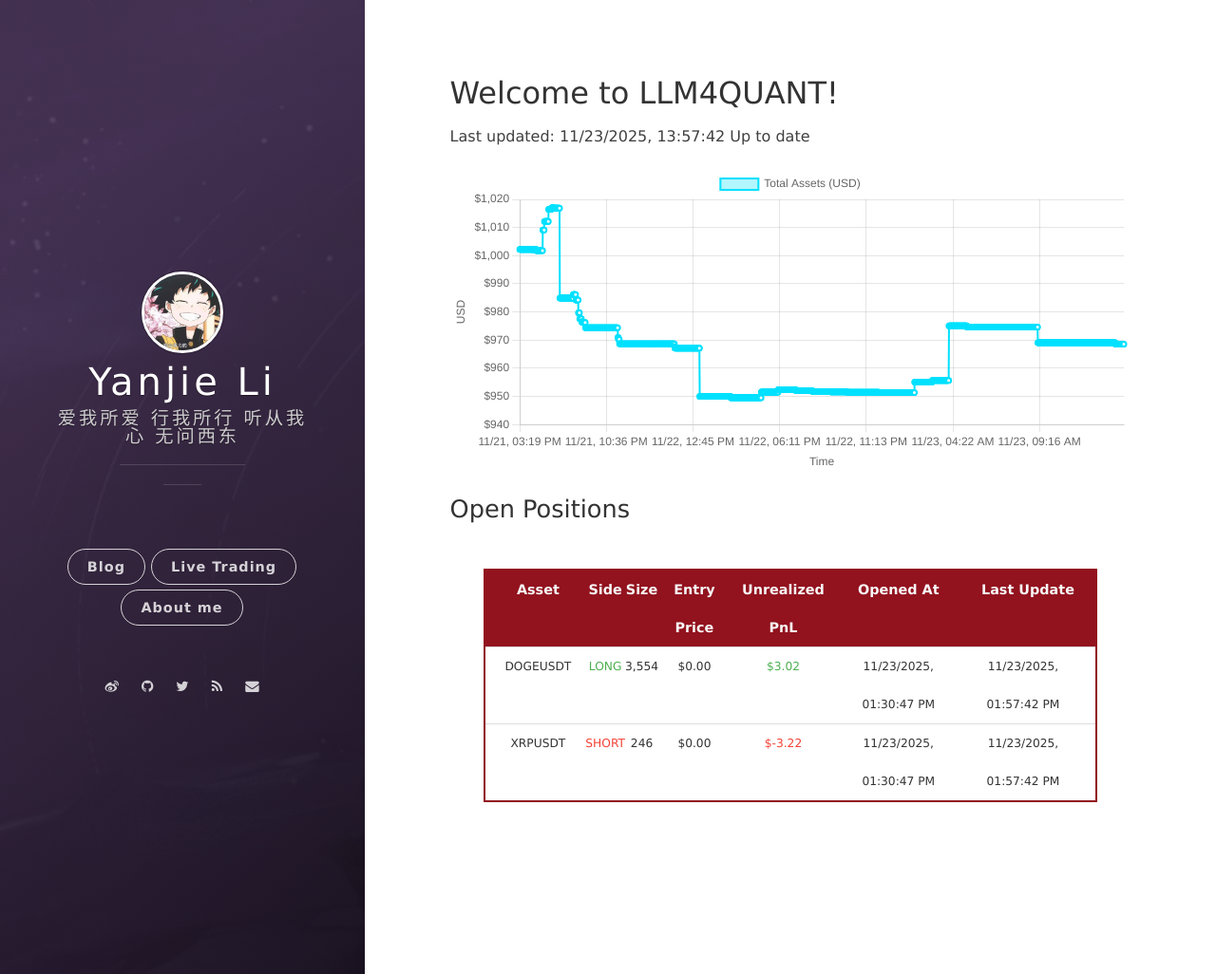
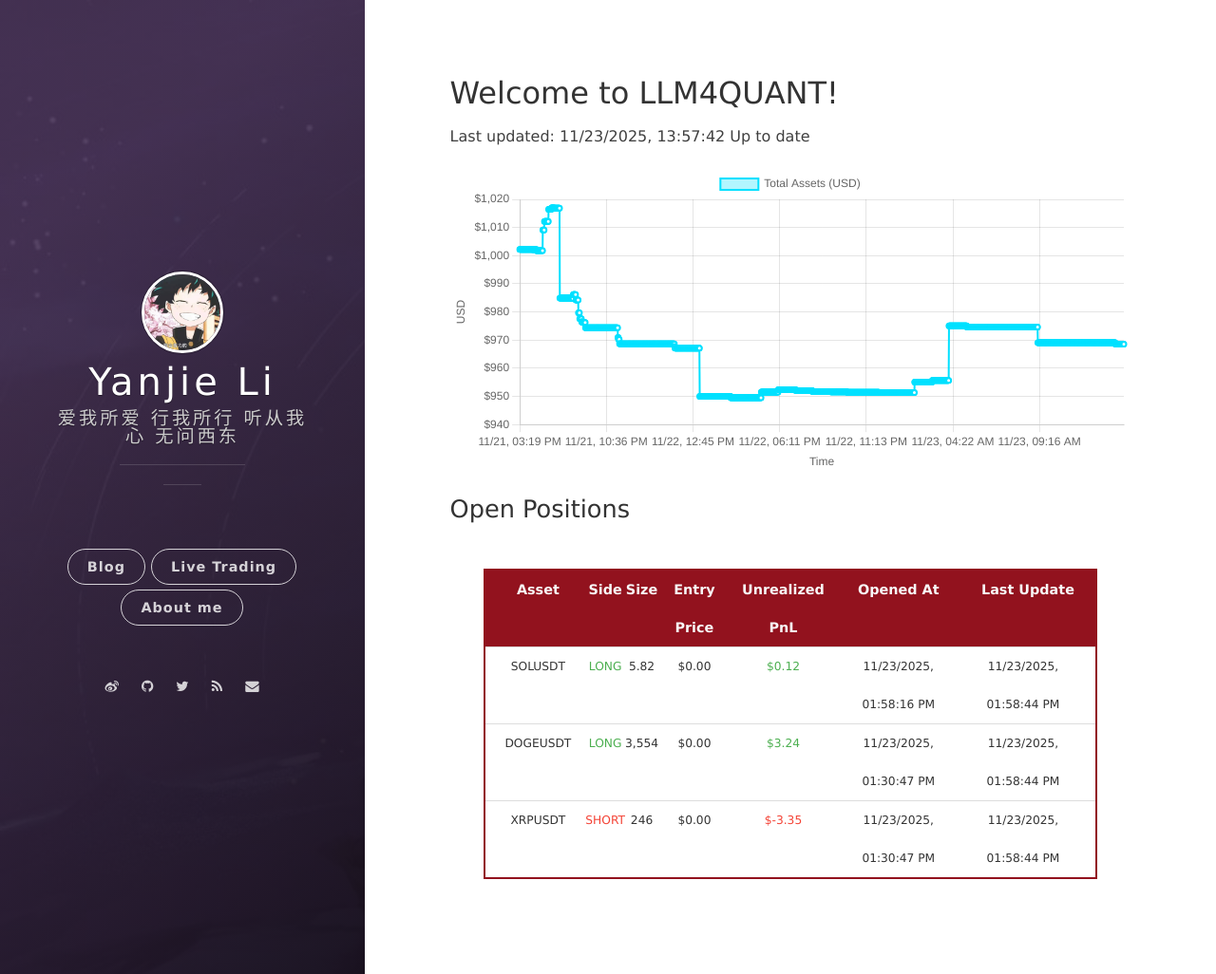
Before and after one commit to leeyegy/leeyegy.github.io, a Jekyll site: the page built from live-trading.html, in a window 1280 px wide and 1026 px high. Shown: the whole window at 95% size. Built offline with Jekyll 4.4.1, drawn with Linux system fonts in a browser that asks for light colours; nearby versions of some CDN libraries.

Commit message:
AccountMonitor: refresh positions 2025-11-23T21:58:44+08:00

```diff
--- a/assets/data/binance/positions.json
+++ b/assets/data/binance/positions.json
@@ -1,20 +1,29 @@
 [
+  {
+    "symbol": "SOLUSDT",
+    "side": "LONG",
+    "size": 5.82,
+    "entryPrice": 0.0,
+    "unrealizedPnl": 0.1164,
+    "openedAt": "2025-11-23T21:58:16+08:00",
+    "reportedAt": "2025-11-23T21:58:44+08:00"
+  },
   {
     "symbol": "DOGEUSDT",
     "side": "LONG",
     "size": 3554.0,
     "entryPrice": 0.0,
-    "unrealizedPnl": 3.0232101,
+    "unrealizedPnl": 3.2364501,
     "openedAt": "2025-11-23T21:30:47+08:00",
-    "reportedAt": "2025-11-23T21:57:42+08:00"
+    "reportedAt": "2025-11-23T21:58:44+08:00"
   },
   {
     "symbol": "XRPUSDT",
     "side": "SHORT",
     "size": 246.0,
     "entryPrice": 0.0,
-    "unrealizedPnl": -3.2226,
+    "unrealizedPnl": -3.3456,
     "openedAt": "2025-11-23T21:30:47+08:00",
-    "reportedAt": "2025-11-23T21:57:42+08:00"
+    "reportedAt": "2025-11-23T21:58:44+08:00"
   }
 ]
```
